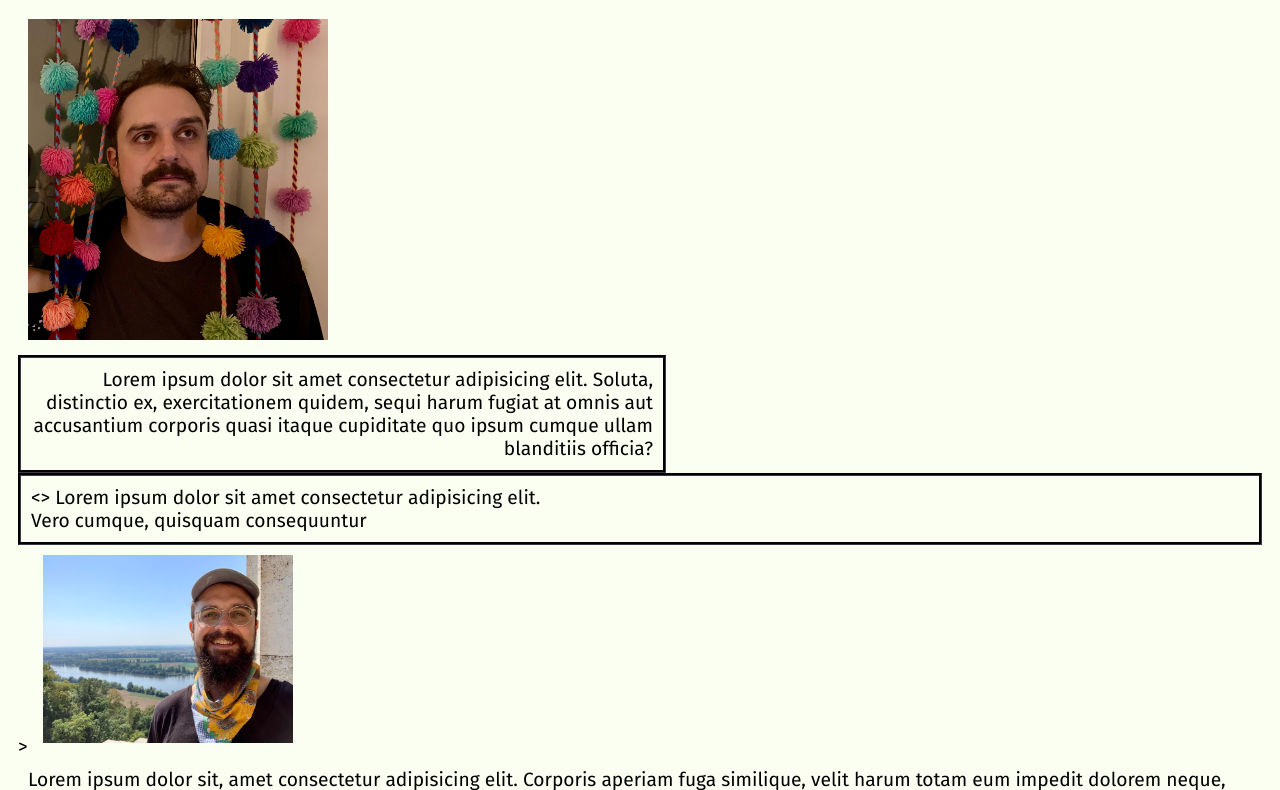
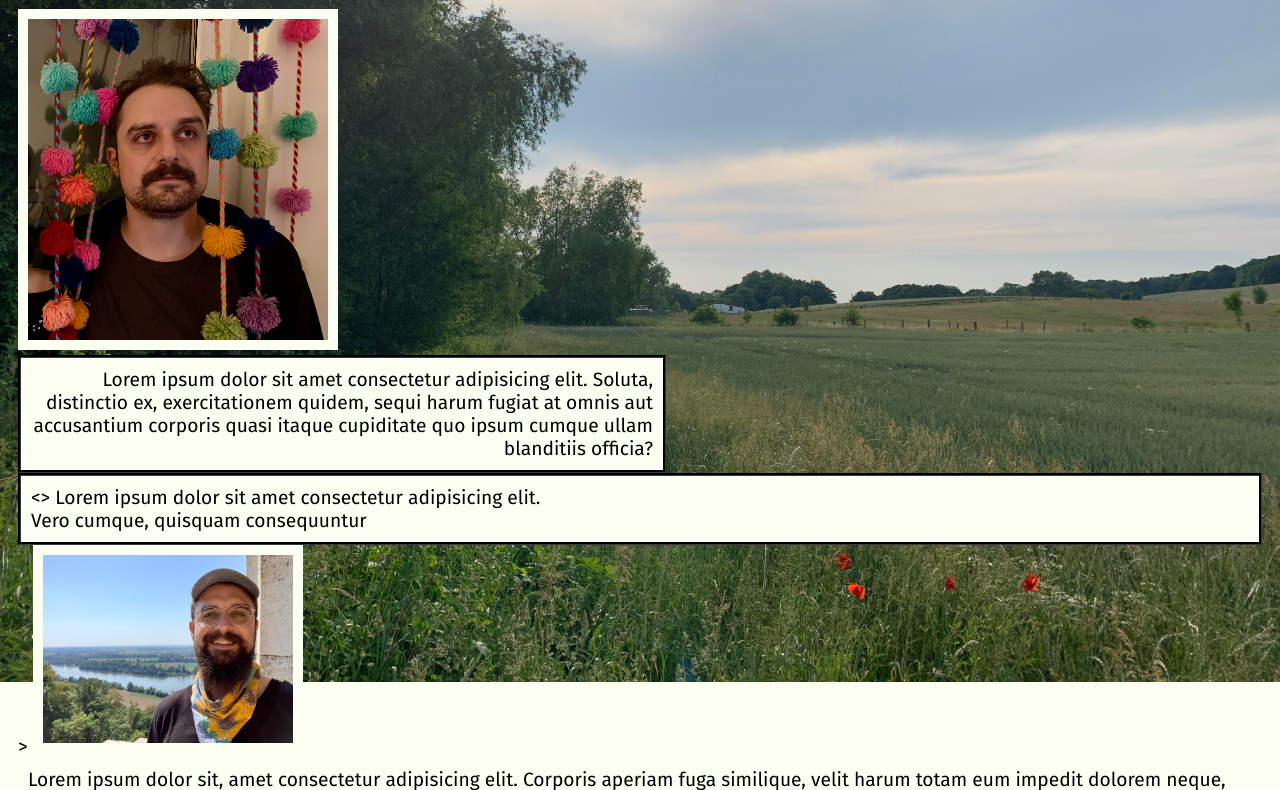
Before and after one commit to heavypete/Personal-Project, a plain HTML site: page index.html in a window 1280 px wide. Shown: the part 278-1068 px from the top of the page. Drawn offline with Linux system fonts and the light colour scheme; files whose address does not match are found by name.

Commit message:
Update style.css

```diff
--- a/style.css
+++ b/style.css
@@ -1,7 +1,7 @@
 body {
   /*color: #3c3744;*/
   background-color: #fbfff1;
-  background-image: url(./Pictures/countryside.jpg);
+  background-image: url(countryside.jpg);
   background-size: 100%;
   background-repeat: no-repeat;
   font-size: larger;
```
